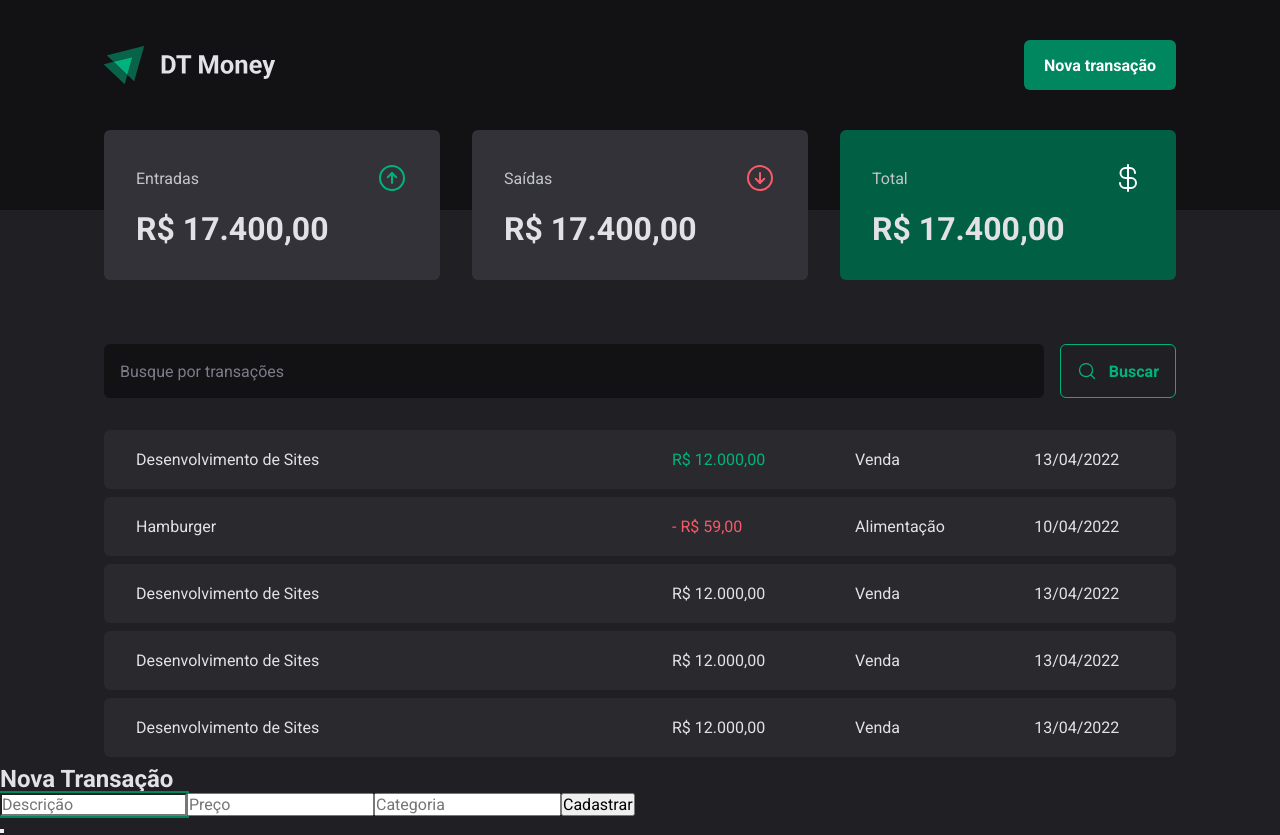
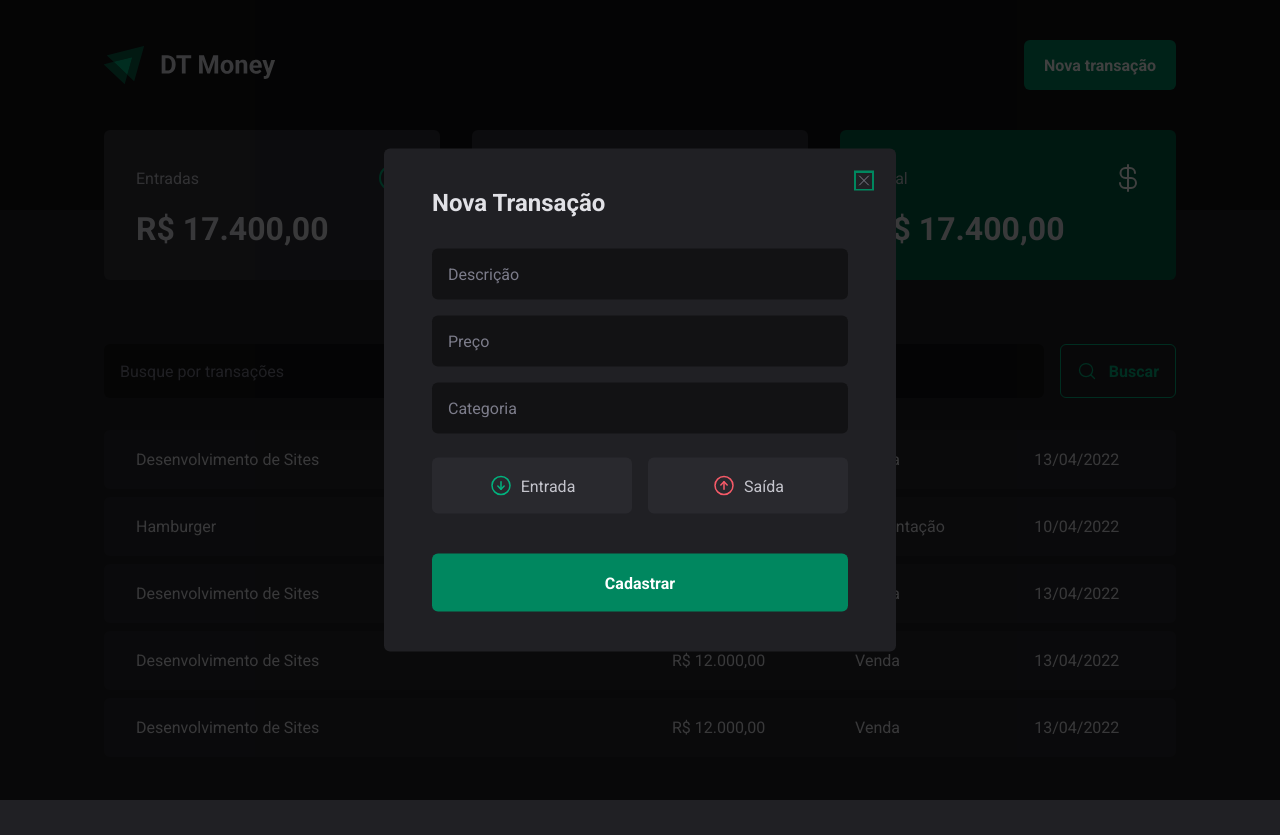
Before and after one commit to AntonioDeveloper/dt-money-2023, a React (Vite) app: page / in a window 1280 px wide. Both pictures are taken after a click on the button "Nova transação". After the commit the page ends 800 px from the top, so only its background shows below. Built offline with nearby package versions, Linux system fonts and the light colour scheme.

Commit message:
Finished the modal new transactions

```diff
--- a/package.json
+++ b/package.json
@@ -10,6 +10,7 @@
   },
   "dependencies": {
     "@radix-ui/react-dialog": "^1.0.2",
+    "@radix-ui/react-radio-group": "^1.1.1",
     "@types/styled-components": "^5.1.26",
     "phosphor-react": "^1.4.1",
     "react": "^18.2.0",
--- a/src/components/Header/NewTransactionModal/index.tsx
+++ b/src/components/Header/NewTransactionModal/index.tsx
@@ -1,5 +1,6 @@
 import * as Dialog from "@radix-ui/react-dialog";
-import { Overlay, Content } from "./style";
+import { ArrowCircleDown, ArrowCircleUp, X } from "phosphor-react";
+import { Overlay, Content, CloseButton, TransactionTypeButton, TransactionType } from "./style";
 
 export function NewTransactionModal() {
   return (
@@ -11,17 +12,35 @@
           Nova Transação
         </Dialog.Title>
 
+        <CloseButton >
+          <X />
+        </CloseButton>
+
         <form>
           <input type="text" placeholder="Descrição" required />
           <input type="number" placeholder="Preço" required />
           <input type="text" placeholder="Categoria" required />
+
+          <TransactionType>
+
+            <TransactionTypeButton variant="income" value="income">
+              <ArrowCircleDown size={24} />
+              Entrada
+            </TransactionTypeButton>
+
+            <TransactionTypeButton variant="outcome" value="outcome">
+              <ArrowCircleUp size={24} />
+              Saída
+            </TransactionTypeButton>
+
+          </TransactionType>
 
           <button type="submit">
             Cadastrar
           </button>
         </form>
 
-        <Dialog.Close />
+
       </Content>
 
     </Dialog.Portal>
--- a/src/components/Header/NewTransactionModal/style.ts
+++ b/src/components/Header/NewTransactionModal/style.ts
@@ -1,6 +1,113 @@
 import styled from "styled-components";
 import * as Dialog from '@radix-ui/react-dialog';
+import * as RadioGroup from '@radix-ui/react-radio-group';
 
-export const Overlay = styled(Dialog.Overlay)``;
+export const Overlay = styled(Dialog.Overlay)`
+  position: fixed;
+  width: 100vw;
+  height: 100vh;
+  inset: 0;
+  background: rgba(0, 0, 0, .75);
+`;
 
-export const Content = styled(Dialog.Content)``;
+export const Content = styled(Dialog.Content)`
+  min-width: 32rem;
+  border-radius: 6px;
+  padding: 2.5rem 3rem;
+  background: ${props => props.theme['gray-800']};
+
+  position: fixed;
+  top: 50%;
+  left: 50%;
+  transform: translate(-50%, -50%);
+
+  form {
+    margin-top: 2rem;
+
+    display: flex;
+    flex-direction: column;
+    gap: 1rem;
+
+    input {
+      border-radius: 6px;
+      border: 0;
+      background: ${props => props.theme['gray-900']};
+      color: ${props => props.theme['gray-300']};
+      padding: 1rem;
+
+      &::placeholder {
+        color: ${props => props.theme['gray-500']};
+      }
+    }
+
+    button[type="submit"] {
+      height: 58px;
+      border: 0;
+      background: ${props => props.theme["green-500"]};
+      color: ${props => props.theme["white"]};
+      font-weight: bold;
+      padding: 0 1.25rem;
+      border-radius: 6px;
+      margin-top: 1.5rem;
+      cursor: pointer;
+
+      &:hover {
+        background: ${props => props.theme["green-700"]};
+        transition: background-color 2s;
+      }
+    }
+  }
+`;
+
+export const CloseButton = styled(Dialog.Close)`
+  position: absolute;
+  background: transparent;
+  border: 0;
+  top: 1.5rem;
+  right: 1.5rem;
+  line-height: 0;
+  cursor: pointer;
+  color: ${props => props.theme["gray-500"]};
+`;
+
+export const TransactionType = styled(RadioGroup.Root)`
+  display: grid;
+  grid-template-columns: repeat(2, 1fr);
+  gap: 1rem;
+  margin-top: 0.5rem;
+`;
+
+interface TransactionTypeButtonProps {
+  variant: 'income' | 'outcome';
+}
+
+export const TransactionTypeButton = styled(RadioGroup.Item) <TransactionTypeButtonProps>`
+  background: ${props => props.theme["gray-700"]};
+  padding: 1rem;
+  display: flex;
+  align-items: center;
+  justify-content: center;
+  gap: 0.5rem;
+  border-radius: 6px;
+  cursor: pointer;
+  border: 0;
+  color: ${props => props.theme["gray-300"]};
+
+  svg {
+    color: ${props => props.variant === 'income' ? props.theme['green-300'] : props.theme["red-300"]};
+  }
+
+  &[data-state="unchecked"]:hover {
+    transition: background-color, 2s;
+    background: ${props => props.theme['gray-600']}
+  }
+
+  &[data-state="checked"] {
+    color: ${props => props.theme.white};
+    background: ${props => props.variant === "income" ? props.theme['green-500'] : props.theme["red-500"]};
+
+    svg {
+      color: ${props => props.theme.white};
+    }
+  }
+`;
```
Also changed, not shown: 1 other file (tests, documents, lock files or other folders).
